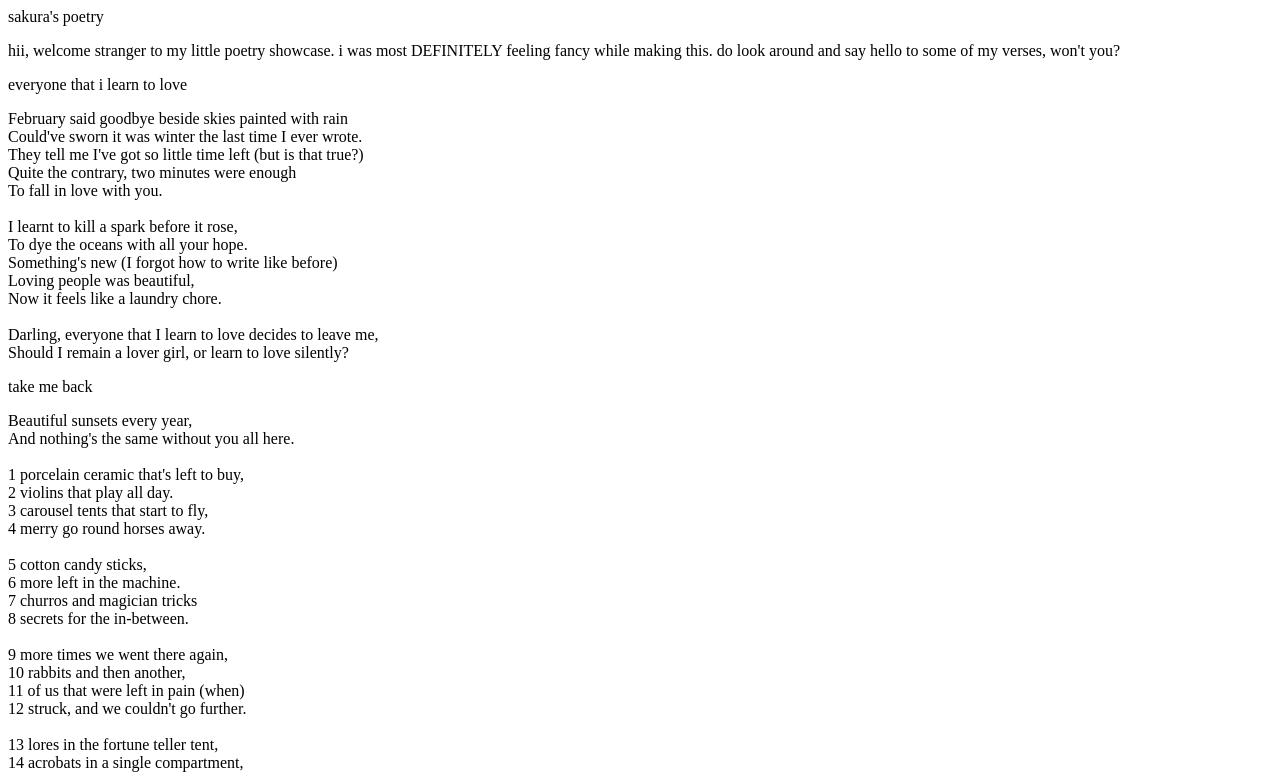
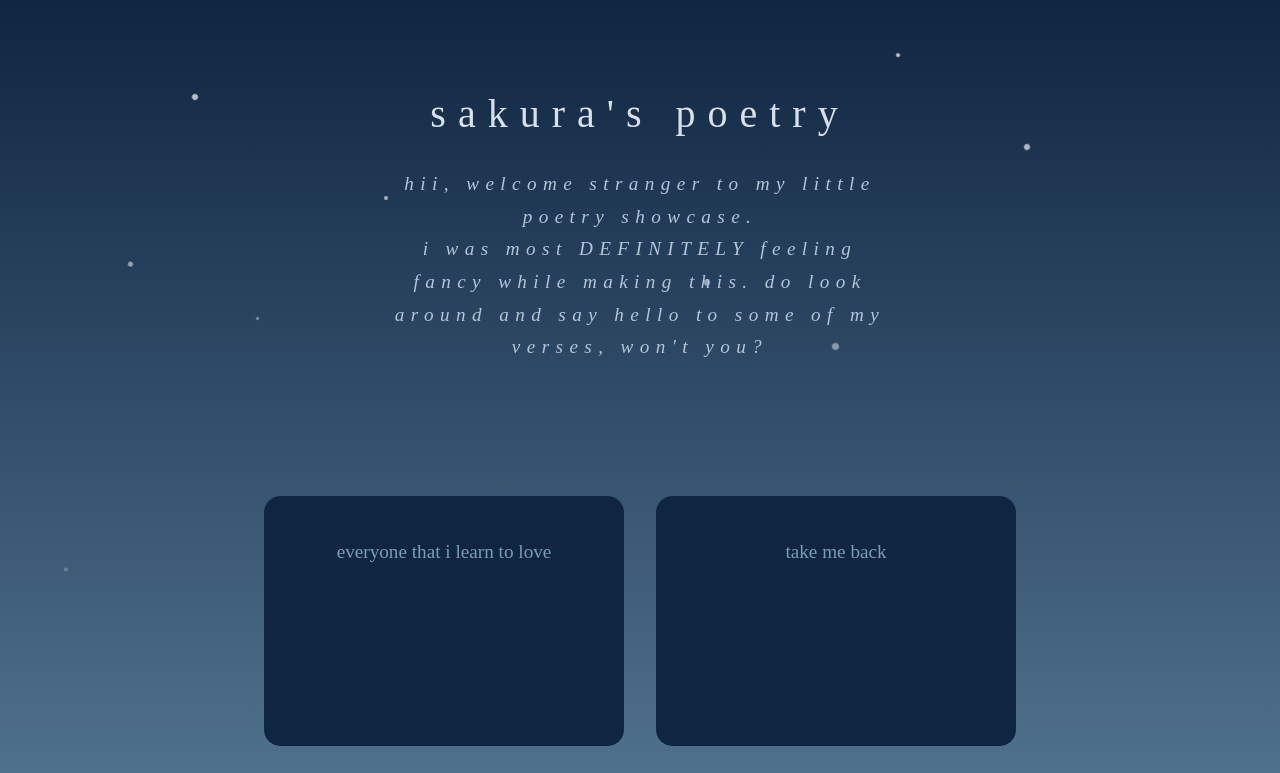
Before and after one commit to drifting-tempest/poetry_website, a plain HTML site: page index.html in a window 1280 px wide. Shown: the top 773 px of the page. Drawn offline with Linux system fonts and the light colour scheme.

Commit message:
added ALL the design components + added a falling snow background (the things I LVOE DOING OMG)

```diff
--- a/index.html
+++ b/index.html
@@ -5,16 +5,39 @@
         <meta charset="UTF-8">
         <meta name="viewport" content="width=device-width, initial-scale=1.0">
         <title>sakura's poetry</title>
-        <link rel="stylesheet" href="">
+        <link rel="stylesheet" href="style.css">
     </head>
 
     <body>
+
+        <div class="particles">
+            <span></span>
+            <span></span>
+            <span></span>
+            <span></span>
+            <span></span>
+            <span></span>
+            <span></span>
+            <span></span>
+            <span></span>
+            <span></span>
+            <span></span>
+            <span></span>
+            <span></span>
+            <span></span>
+            <span></span>
+            <span></span>
+            <span></span>
+            <span></span>
+            <span></span>
+            <span></span>
+        </div>
 
         <div class="container">
 
             <div class="top">
                 <h>sakura's poetry</h>
-                <p>hii, welcome stranger to my little poetry showcase. i was most DEFINITELY feeling fancy while making this. do look around and say hello to some of my verses, won't you?</p>
+                <p>hii, welcome stranger to my little poetry showcase. <br>i was most DEFINITELY feeling fancy while making this. do look around and say hello to some of my verses, won't you?</p>
             </div>
 
             <div class="poetry">
@@ -101,13 +124,6 @@
                     </div>
 
                 </div>
-
-
-
-
-
-
-
 
                 <div class="poem">
 
@@ -213,6 +229,5 @@
             <footer class="footer">made with love, sakura</footer>
 
         </div>
-
     </body>
 </html>
--- /dev/null
+++ b/style.css
@@ -0,0 +1,193 @@
+:root {
+    --prussian-blue: #102542ff;
+    --steel-blue: #759eb8ff;
+    --powder-blue: #b3c5d7ff;
+    --alice-blue: #d8e1e9ff;
+}
+
+* {
+    margin: 0;
+    padding: 0;
+    box-sizing: border-box;
+}
+
+body {
+    font-family: serif;
+    line-height: 1.7;
+    background: linear-gradient(to bottom, var(--prussian-blue), var(--steel-blue));
+    min-height: 100vh;
+}
+
+.container {
+    max-width: 800px;
+    margin: 0 auto;
+    padding: 2rem 1.5rem;
+}
+
+.top {
+    text-align: center;
+    padding: 3rem 0;
+    margin-bottom: 4rem;
+}
+
+.top h {
+    font-size: 2.5rem;
+    color: var(--alice-blue);
+    letter-spacing: 12px;
+}
+
+.top p {
+    font-size: 1.2rem;
+    color: var(--powder-blue);
+    max-width: 500px;
+    margin: 20px auto;
+    font-style: italic;
+    letter-spacing: 0.4rem;
+}
+
+.poetry {
+    display: grid;
+    grid-template-columns: 1fr 1fr;
+    gap: 2rem;
+    padding-bottom: 1rem;
+}
+
+.poem {
+    perspective: 1000px;
+    height: auto !important;
+    min-height: 250px;
+}
+
+.flip-card {
+    width: 100%;
+    height: 100%;
+    min-height: 250px;
+    max-height: none;
+    cursor: pointer;
+    position: relative;
+    border-radius: 16px;
+    overflow: hidden;
+}
+
+.flip-card-inner {
+    position: relative;
+    width: 100%;
+    height: 100%;
+    min-height: 250px;
+    transition: transform 0.7s ease;
+    transform-style: preserve-3d;
+}
+
+.flip-card:hover .flip-card-inner {
+    transform: rotateY(180deg);
+}
+
+.flip-card-front, .flip-card-back {
+    position: absolute;
+    width: 100%;
+    height: 100%;
+    min-height: 250px;
+    backface-visibility: hidden;
+    padding: 2.5rem 2rem;
+    display: flex;
+    flex-direction: column;
+    justify-content: flex-start;
+    align-items: center;
+    border-radius: 16px;
+    transition: all 0.4s ease;
+}
+
+
+.flip-card-front {
+    color: var(--steel-blue);
+    background-color: var(--prussian-blue);
+}
+
+.flip-card-front h {
+    font-size: 1.2rem;
+    text-align: center;
+    margin: 0 0 1rem 0;
+    flex-shrink: 0;
+}
+
+.flip-card-back {
+    background: var(--alice-blue);
+    color: var(--prussian-blue);
+    transform: rotateY(180deg);
+    overflow-y: auto;
+    padding: 1.5rem 2rem 2.5rem 2rem;
+}
+
+.flip-card-back p {
+    margin: 0;
+    font-size: 1.1rem;
+    font-style: normal;
+    width: 100%;
+}
+
+.flip-card-back::-webkit-scrollbar {
+    width: 6px;
+}
+
+.footer {
+    text-align: center;
+    padding: 3rem 0 2rem;
+    color: var(--prussian-blue);
+    font-size: 1.1rem;
+    border-top: 2px solid var(--prussian-blue);
+    margin-top: 1rem;
+    padding-top: 1rem;
+}
+
+.particles {
+    position: fixed;
+    top: 0;
+    left: 0;
+    width: 100%;
+    height: 100vh;
+    pointer-events: none;
+    z-index: -1;
+    overflow: hidden;
+}
+
+.particles span {
+    position: absolute;
+    bottom: 100vh;
+    width: 6px;
+    height: 6px;
+    background: rgba(255, 255, 255, 0.8);
+    border-radius: 50%;
+    animation: fall linear infinite;
+}
+
+.particles span:nth-child(1) { left: 5%; width: 4px; height: 4px; animation-duration: 7s; animation-delay: 0s; }
+.particles span:nth-child(2) { left: 10%; width: 5px; height: 5px; animation-duration: 9s; animation-delay: 2s; }
+.particles span:nth-child(3) { left: 15%; width: 6px; height: 6px; animation-duration: 8s; animation-delay: 4s; }
+.particles span:nth-child(4) { left: 20%; width: 3px; height: 3px; animation-duration: 10s; animation-delay: 1s; }
+.particles span:nth-child(5) { left: 25%; width: 7px; height: 7px; animation-duration: 7s; animation-delay: 6s; }
+.particles span:nth-child(6) { left: 30%; width: 4px; height: 4px; animation-duration: 8s; animation-delay: 3s; }
+.particles span:nth-child(7) { left: 35%; width: 5px; height: 5px; animation-duration: 7s; animation-delay: 8s; }
+.particles span:nth-child(8) { left: 40%; width: 6px; height: 6px; animation-duration: 9s; animation-delay: 5s; }
+.particles span:nth-child(9) { left: 45%; width: 4px; height: 4px; animation-duration: 6s; animation-delay: 0.5s; }
+.particles span:nth-child(10) { left: 50%; width: 5px; height: 5px; animation-duration: 10s; animation-delay: 7s; }
+.particles span:nth-child(11) { left: 55%; width: 6px; height: 6px; animation-duration: 7s; animation-delay: 2.5s; }
+.particles span:nth-child(12) { left: 60%; width: 3px; height: 3px; animation-duration: 9s; animation-delay: 9s; }
+.particles span:nth-child(13) { left: 65%; width: 7px; height: 7px; animation-duration: 8s; animation-delay: 1.5s; }
+.particles span:nth-child(14) { left: 70%; width: 4px; height: 4px; animation-duration: 7s; animation-delay: 4.5s; }
+.particles span:nth-child(15) { left: 75%; width: 5px; height: 5px; animation-duration: 10s; animation-delay: 10s; }
+.particles span:nth-child(16) { left: 80%; width: 6px; height: 6px; animation-duration: 8s; animation-delay: 3.5s; }
+.particles span:nth-child(17) { left: 85%; width: 4px; height: 4px; animation-duration: 9s; animation-delay: 6.5s; }
+.particles span:nth-child(18) { left: 90%; width: 5px; height: 5px; animation-duration: 7s; animation-delay: 8.5s; }
+.particles span:nth-child(19) { left: 95%; width: 6px; height: 6px; animation-duration: 9s; animation-delay: 11s; }
+.particles span:nth-child(20) { left: 100%; width: 3px; height: 3px; animation-duration: 6s; animation-delay: 0.8s; }
+
+@keyframes fall {
+    0% {
+    transform: translateY(0) rotate(0deg);
+    opacity: 1;
+    }
+    100% {
+    transform: translateY(100vh) rotate(360deg);
+    opacity: 0;
+    }
+}
```
